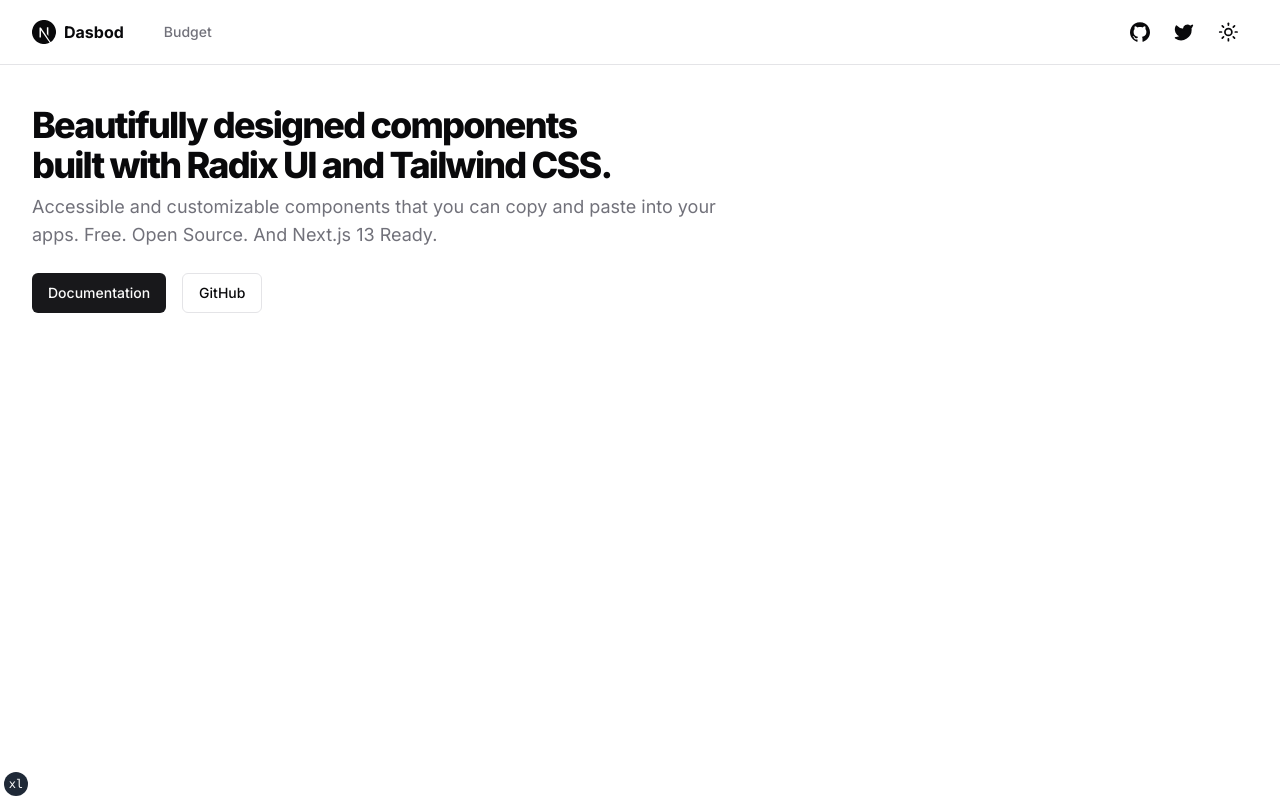
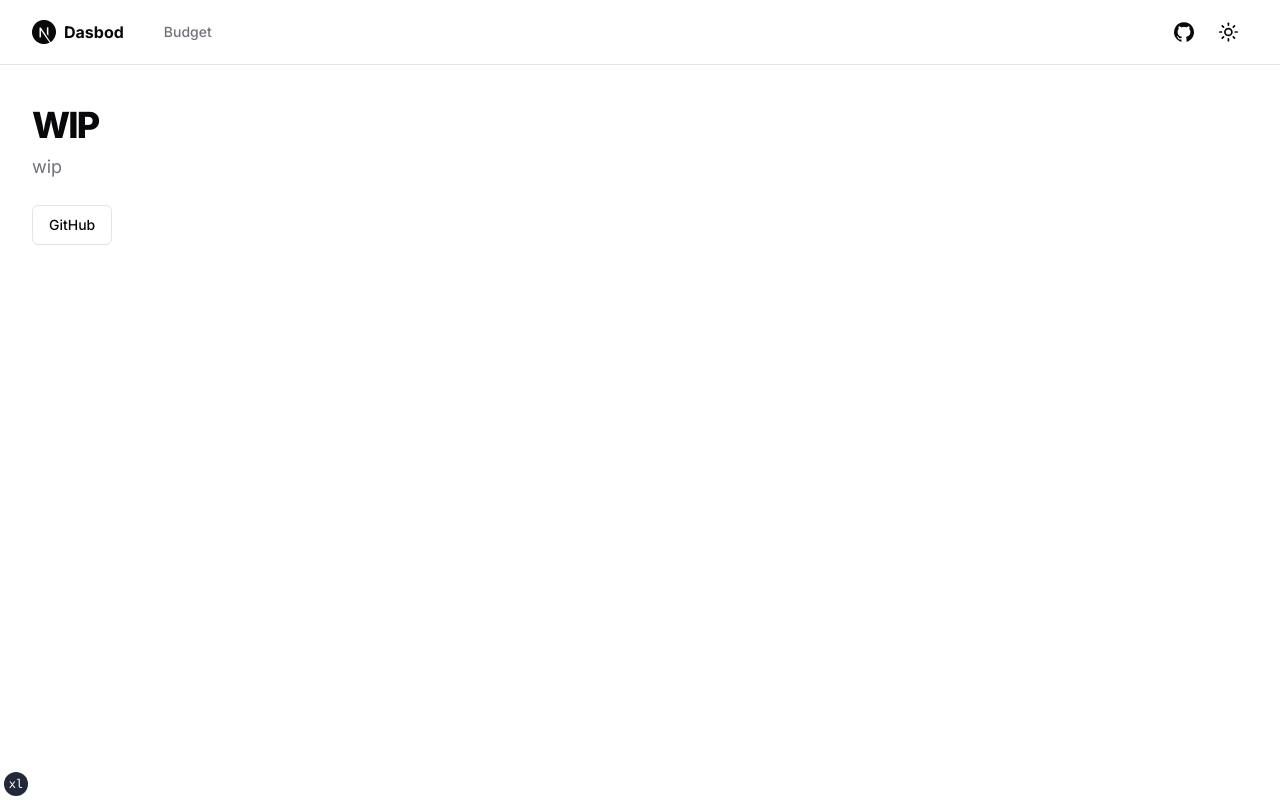
Before and after one commit to lilgallon/budgetin, a Next.js app in the folder dasbod-front-react/: page / in a window 1280 px wide. Built offline with nearby package versions, Linux system fonts and the light colour scheme.

Commit message:
front(budget): WIP create budget page

```diff
--- /dev/null
+++ b/dasbod-front-react/app/budget/page.tsx
@@ -0,0 +1,28 @@
+import Link from "next/link";
+import {siteConfig} from "@/config/site";
+import {buttonVariants} from "@/components/ui/button";
+
+export default function BudgetPage() {
+    return (
+        <section className="container grid items-center gap-6 pb-8 pt-6 md:py-10">
+            <div className="flex max-w-[980px] flex-col items-start gap-2">
+                <h1 className="text-3xl font-extrabold leading-tight tracking-tighter md:text-4xl">
+                    Budget
+                </h1>
+                <p className="max-w-[700px] text-lg text-muted-foreground">
+                    wip
+                </p>
+            </div>
+            <div className="flex gap-4">
+                <Link
+                    target="_blank"
+                    rel="noreferrer"
+                    href={siteConfig.links.github}
+                    className={buttonVariants({variant: "outline"})}
+                >
+                    GitHub
+                </Link>
+            </div>
+        </section>
+    )
+}
--- a/dasbod-front-react/app/page.tsx
+++ b/dasbod-front-react/app/page.tsx
@@ -8,23 +8,13 @@ export default function IndexPage() {
     <section className="container grid items-center gap-6 pb-8 pt-6 md:py-10">
       <div className="flex max-w-[980px] flex-col items-start gap-2">
         <h1 className="text-3xl font-extrabold leading-tight tracking-tighter md:text-4xl">
-          Beautifully designed components <br className="hidden sm:inline" />
-          built with Radix UI and Tailwind CSS.
+          WIP
         </h1>
         <p className="max-w-[700px] text-lg text-muted-foreground">
-          Accessible and customizable components that you can copy and paste
-          into your apps. Free. Open Source. And Next.js 13 Ready.
+          wip
         </p>
       </div>
       <div className="flex gap-4">
-        <Link
-          href={siteConfig.links.docs}
-          target="_blank"
-          rel="noreferrer"
-          className={buttonVariants()}
-        >
-          Documentation
-        </Link>
         <Link
           target="_blank"
           rel="noreferrer"
--- /dev/null
+++ b/dasbod-front-react/components/business/budget/transactions-table.tsx
@@ -0,0 +1,46 @@
+const data: Payment[] = [
+    {
+        id: "m5gr84i9",
+        amount: 316,
+        status: "success",
+        email: "ken99@yahoo.com",
+    },
+    {
+        id: "3u1reuv4",
+        amount: 242,
+        status: "success",
+        email: "Abe45@gmail.com",
+    },
+    {
+        id: "derv1ws0",
+        amount: 837,
+        status: "processing",
+        email: "Monserrat44@gmail.com",
+    },
+    {
+        id: "5kma53ae",
+        amount: 874,
+        status: "success",
+        email: "Silas22@gmail.com",
+    },
+    {
+        id: "bhqecj4p",
+        amount: 721,
+        status: "failed",
+        email: "carmella@hotmail.com",
+    },
+]
+
+export type Payment = {
+    id: string
+    amount: number
+    status: "pending" | "processing" | "success" | "failed"
+    email: string
+}
+
+export function TransactionsTable() {
+    // TODO: https://ui.shadcn.com/docs/components/data-table
+    return (
+<div></div>
+    )
+}
--- a/dasbod-front-react/components/site-header.tsx
+++ b/dasbod-front-react/components/site-header.tsx
@@ -28,21 +28,6 @@ export function SiteHeader() {
                 <span className="sr-only">GitHub</span>
               </div>
             </Link>
-            <Link
-              href={siteConfig.links.twitter}
-              target="_blank"
-              rel="noreferrer"
-            >
-              <div
-                className={buttonVariants({
-                  size: "icon",
-                  variant: "ghost",
-                })}
-              >
-                <Icons.twitter className="h-5 w-5 fill-current" />
-                <span className="sr-only">Twitter</span>
-              </div>
-            </Link>
             <ThemeToggle />
           </nav>
         </div>
--- a/dasbod-front-react/config/site.ts
+++ b/dasbod-front-react/config/site.ts
@@ -11,8 +11,6 @@ export const siteConfig = {
     },
   ],
   links: {
-    twitter: "https://twitter.com/shadcn",
-    github: "https://github.com/shadcn/ui",
-    docs: "https://ui.shadcn.com",
+    github: "https://github.com/shadcn/ui"
   },
 }
--- a/dasbod-front-react/next.config.mjs
+++ b/dasbod-front-react/next.config.mjs
@@ -1,9 +1,6 @@
 /** @type {import('next').NextConfig} */
 const nextConfig = {
-  reactStrictMode: true,
-  experimental: {
-    appDir: true,
-  },
+  reactStrictMode: true
 }
 
 export default nextConfig
--- a/dasbod-front-react/package.json
+++ b/dasbod-front-react/package.json
@@ -15,6 +15,7 @@
   },
   "dependencies": {
     "@radix-ui/react-slot": "^1.0.2",
+    "@tanstack/react-table": "^8.13.2",
     "class-variance-authority": "^0.4.0",
     "clsx": "^1.2.1",
     "lucide-react": "0.105.0-alpha.4",
```
Also changed, not shown: 1 other file (tests, documents, lock files or other folders).
